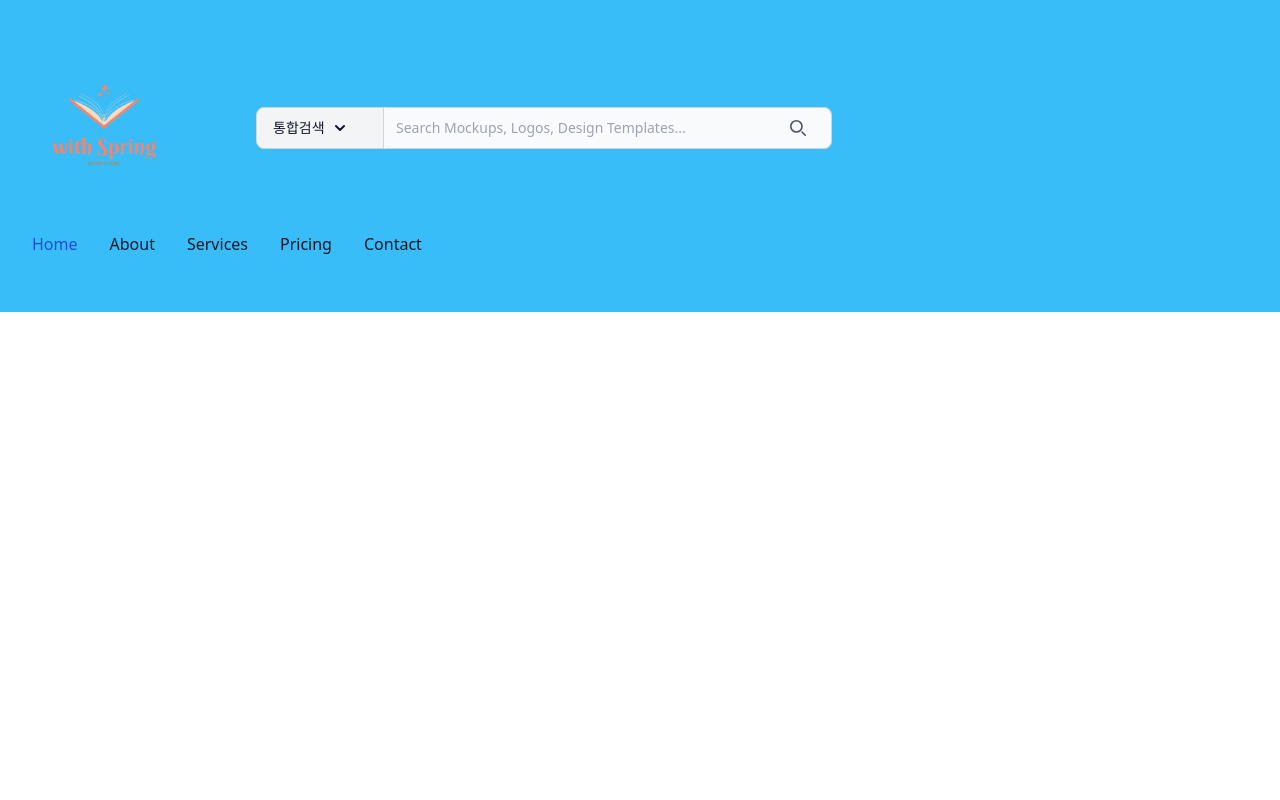
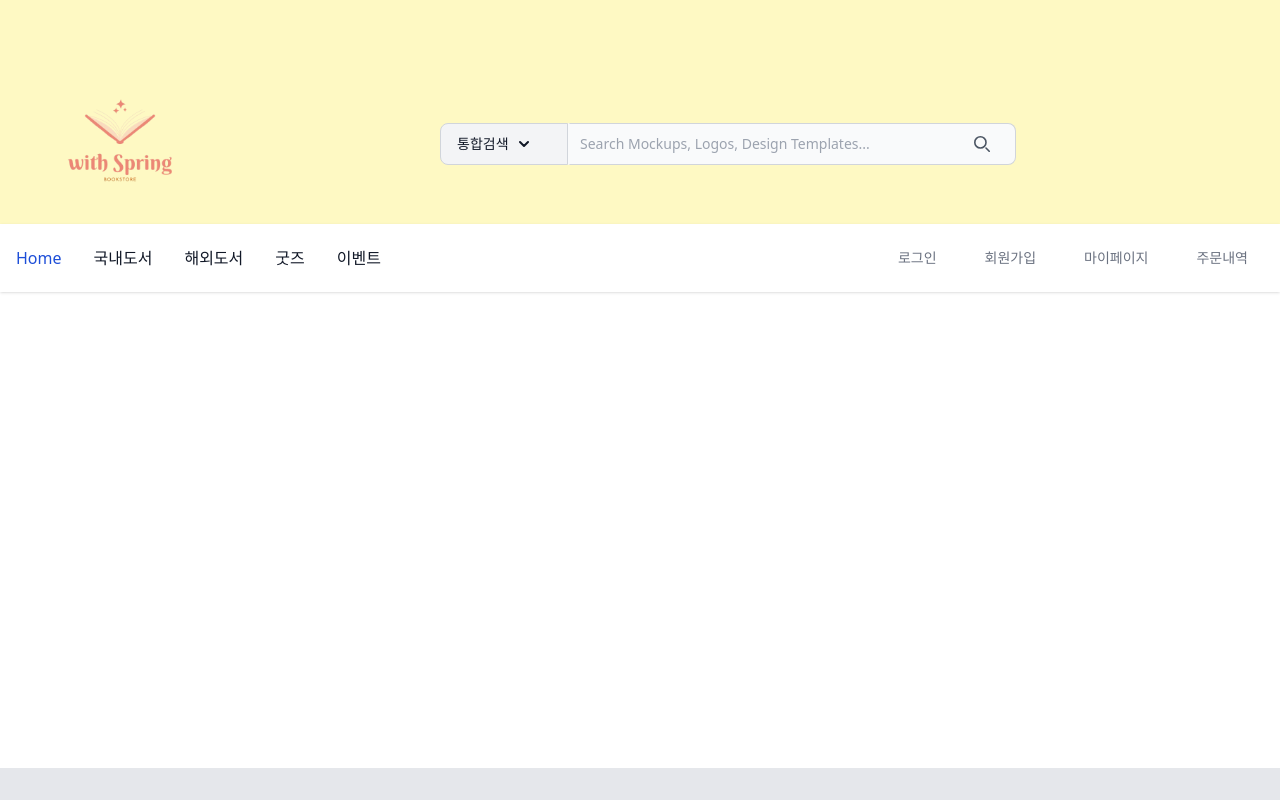
Before and after one commit to Bom-E/shop, a React (Create React App) app in the folder src/main/front/: page / in a window 1280 px wide. Built offline with nearby package versions, Linux system fonts and the light colour scheme.

Commit message:
240805 nav ing

```diff
--- a/src/main/front/src/App.js
+++ b/src/main/front/src/App.js
@@ -1,12 +1,77 @@
 import React from 'react';
+import { BrowserRouter as Router, Routes, Route, useNavigate, useLocation } from 'react-router-dom';
 import UserHeader from './components/user/UserHeader';
+import Navigation from './components/common/Navigation';
+import Home from './pages/Home';
+import Domestic from './pages/Domestic';
+import Foreign from './pages/Foreign';
+import Goods from './pages/Goods';
+import Events from './pages/Events';
 
-function App() {
+const navItems = [
+    {path : '/', label : 'Home', component : Home}
+    , {path : '/domestic', label : '국내도서', component : Domestic}
+    , {path : '/foreign' , label : '해외도서', component : Foreign}
+    , {path : '/goods', label : '굿즈', component : Goods}
+    , {path : '/events', label : '이벤트', component : Events}
+]
+
+function Header() {
+  const navigate= useNavigate();
+  const location = useLocation();
+
+  const isActive = (path) => location.pathname === path;
+  const navigateTo = (path) => navigate(path);
+
+
+  return(
+    <header className="bg-yellow-100">
+      <div className="container mx-auto px-4">
+        <div className="flex flex-col md:flex-row items-center justify-between py-4">
+          <UserHeader navHome={() => navigateTo('/')}/>
+
+        </div>
+      </div>
+
+    </header>
+
+  );
+
+}
+
+function AppContent() {
+  const navigate= useNavigate();
+  const location = useLocation();
+
+  const isActive = (path) => location.pathname === path;
+  const navigateTo = (path) => navigate(path);
+
   return (
-    <div className="App container-fluid">
-      <UserHeader/>
+    <div className="flex flex-col min-h-screen">
+      <Header/>
+      <Navigation navItems={navItems} isActive={isActive} navigateTo={navigateTo} className="bg-white shadow"/>
+      <main className="flex-grow container mx-auto px-4 py-8">
+        <Routes>
+        {navItems.map(({path, component : Component}) => (
+          <Route key={path} path={path} element={<Component/>}/>
+        ))}
+        </Routes>
+      </main>
+      <footer className="bg-gray-200 py-4">
+          <div className="container mx-auto px-4">
+
+          </div>
+      </footer>
     </div>
   );
 }
 
+function App(){
+  return(
+    <Router>
+      <AppContent />
+    </Router>
+  );
+}
+
 export default App;
--- /dev/null
+++ b/src/main/front/src/components/common/Navigation.js
@@ -0,0 +1,43 @@
+import React from "react";
+
+const Navigation = ({navItems, isActive, navigateTo, className = ''}) => {
+
+    return(
+        <nav className={`border-gray-200 dark:bg-gray-900 mt-auto ${className}`}>
+            <div className="max-w-screen-xl flex flex-wrap items-center justify-between mx-auto p-4">
+                <ul className="font-medium flex flex-row justify-start space-x-8 mt-0 border-0">
+                    {navItems.map(({path, label}) => (
+                        <li key={path}>
+                            <button
+                                onClick={() => navigateTo(path)}
+                                className={`block py-2 px-3 ${
+                                    isActive(path)
+                                        ? 'text-white rounded md:bg-transparent md:text-blue-700 md:p-0 dark:text-wrap md:dark:text-blue-500'
+                                        : 'text-gray-900 rounded hover:bg-gray-100 md:hover:bg-transparent md:border-0 md:hover:text-blue-700 md:p-0 dark:text-white md:dark:hover:text-blue-500 dark:hover:bg-gray-700 dark:hover:text-white md:dark:hover:bg-transparent'
+                                } appearance-none focus:outline-none`} aria-current={isActive(path) ? 'page' : undefined}>
+                                {label}
+                            </button>
+                        </li>
+                    ))}
+                </ul>
+                <div className="flex space-x-4">
+                    <button className="px-4 py-2 text-sm font-medium text-gray-500 hover:text-gray-700">
+                        로그인
+                    </button>
+                    <button className="px-4 py-2 text-sm font-medium text-gray-500 hover:text-gray-700">
+                        회원가입
+                    </button>
+                    <button className="px-4 py-2 text-sm font-medium text-gray-500 hover:text-gray-700">
+                        마이페이지
+                    </button>
+                    <button className="px-4 py-2 text-sm font-medium text-gray-500 hover:text-gray-700">
+                        주문내역
+                    </button>
+                </div>
+            </div>
+        </nav>
+
+    );
+}
+
+export default Navigation;
--- a/src/main/front/src/components/user/UserHeader.js
+++ b/src/main/front/src/components/user/UserHeader.js
@@ -2,8 +2,9 @@ import React, { useRef, useState } from 'react';
 import springLogo from '../../assets/with_Spring_removebg.png';
 import useClickOutside from '../../hooks/common/useClickOutside';
 
-const UserHeader = () => {
+const UserHeader = ({navHome}) => {
 
+    // 드롭 다운 훅
     const [isDropdownOpen, setIsDropdownOpen] = useState(false);
     const [selectedOption, setSelectedOption] = useState("통합검색");
     const dropdownRef = useRef(null);
@@ -23,18 +24,14 @@ const UserHeader = () => {
     };
 
 
-
     return(
-        <header className="w-full bg-sky-400 py-8 md:py-10">
-
+        <header className="w-full py-8 md:py-10 h-48">
             <div className="container mx-auto px-4">
-
-
                 <div className="flex justify-between items-center">
-                    <span className="flex-shrink-0">
-                        <img src={springLogo} alt="Spring 로고" className="h-16 w-16 md:h-24 md:w-24 lg:h-44 lg:w-44 object-contain"/>
+                    <span className="flex-shrink-0 cursor-pointer" onClick={navHome}>
+                        <img src={springLogo} alt="Spring 로고" className="h-16 w-16 md:h-24 md:w-24 lg:h-44 lg:w-44 object-contain" />
                     </span>
-                    <span className="flex-grow flex justify-start ml-4 md:ml-8 lg:ml-16">
+                    <span className="flex-grow flex justify-center">
                         <form className="w-full max-w-xl">
                             <div className="flex relative" ref={dropdownRef}>
                                 <button id="dropdown-button" onClick={toggleDropdown} className="flex-shrink-0 z-10 w-32 inline-flex items-center py-2.5 px-4 text-sm font-medium text-center text-gray-900 bg-gray-100 border border-gray-300 rounded-l-lg hover:bg-gray-200 focus:ring-4 focus:outline-none focus:ring-gray-100 dark:bg-gray-700 dark:hover:bg-gray-600 dark:focus:ring-gray-700 dark:text-white dark:border-gray-600" type="button">{selectedOption}
@@ -80,50 +77,8 @@ const UserHeader = () => {
                             </div>
                         </form>
                     </span>
-                    <span>
-                        {/* <button>와 디자인 감이 1도 안 잡힌다.</button> */}
-                    </span>
-
-
                 </div>
-
-                <div className="">
-                    <span className="">
-
-
-                        <nav class="border-gray-200 dark:bg-gray-900">
-                            <div class="max-w-screen-xl flex flex-wrap items-center justify-between mx-auto p-4">
-                                <div class="hidden w-full md:block md:w-auto" id="navbar-default">
-                                    <ul class="font-medium flex flex-col p-4 md:p-0 mt-4 border rounded-lg md:flex-row md:space-x-8 rtl:space-x-reverse md:mt-0 md:border-0  dark:bg-gray-800 md:dark:bg-gray-900 dark:border-gray-700">
-                                        <li>
-                                            <a href="#" class="block py-2 px-3 text-white bg-blue-700 rounded md:bg-transparent md:text-blue-700 md:p-0 dark:text-white md:dark:text-blue-500" aria-current="page">Home</a>
-                                        </li>
-                                        <li>
-                                            <a href="#" class="block py-2 px-3 text-gray-900 rounded hover:bg-gray-100 md:hover:bg-transparent md:border-0 md:hover:text-blue-700 md:p-0 dark:text-white md:dark:hover:text-blue-500 dark:hover:bg-gray-700 dark:hover:text-white md:dark:hover:bg-transparent">About</a>
-                                        </li>
-                                        <li>
-                                            <a href="#" class="block py-2 px-3 text-gray-900 rounded hover:bg-gray-100 md:hover:bg-transparent md:border-0 md:hover:text-blue-700 md:p-0 dark:text-white md:dark:hover:text-blue-500 dark:hover:bg-gray-700 dark:hover:text-white md:dark:hover:bg-transparent">Services</a>
-                                        </li>
-                                        <li>
-                                            <a href="#" class="block py-2 px-3 text-gray-900 rounded hover:bg-gray-100 md:hover:bg-transparent md:border-0 md:hover:text-blue-700 md:p-0 dark:text-white md:dark:hover:text-blue-500 dark:hover:bg-gray-700 dark:hover:text-white md:dark:hover:bg-transparent">Pricing</a>
-                                        </li>
-                                        <li>
-                                            <a href="#" class="block py-2 px-3 text-gray-900 rounded hover:bg-gray-100 md:hover:bg-transparent md:border-0 md:hover:text-blue-700 md:p-0 dark:text-white md:dark:hover:text-blue-500 dark:hover:bg-gray-700 dark:hover:text-white md:dark:hover:bg-transparent">Contact</a>
-                                        </li>
-                                    </ul>
-                                </div>
-                            </div>
-                        </nav>
-
-                    </span>
-                    <span className="">
-
-                    </span>
-                </div>
-
             </div>
-
-
         </header>
 
     )
--- /dev/null
+++ b/src/main/front/src/hooks/common/useNavigation.js
@@ -0,0 +1,13 @@
+import {useNavigate, useLocation} from 'react-router-dom';
+
+const useNavigation = (navItems) => {
+    const navigate = useNavigate();
+    const location = useLocation();
+
+    const isActive = (path) => location.pathname === path;
+    const navigateTo = (path) => navigate(path);
+
+    return {isActive, navigateTo, navItems};
+};
+
+export default useNavigation;
--- /dev/null
+++ b/src/main/front/src/pages/Domestic.js
@@ -0,0 +1,9 @@
+const Domestic = () => {
+    return(
+        <>
+
+        </>
+    )
+};
+
+export default Domestic;
--- /dev/null
+++ b/src/main/front/src/pages/Events.js
@@ -0,0 +1,9 @@
+const Events = () => {
+    return(
+        <>
+
+        </>
+    )
+};
+
+export default Events;
--- /dev/null
+++ b/src/main/front/src/pages/Foreign.js
@@ -0,0 +1,9 @@
+const Foreign = () => {
+    return(
+        <>
+
+        </>
+    )
+};
+
+export default Foreign;
--- /dev/null
+++ b/src/main/front/src/pages/Goods.js
@@ -0,0 +1,9 @@
+const Goods = () => {
+    return(
+        <>
+
+        </>
+    )
+};
+
+export default Goods;
--- /dev/null
+++ b/src/main/front/src/pages/Home.js
@@ -0,0 +1,9 @@
+const Home = () => {
+    return(
+        <>
+
+        </>
+    )
+};
+
+export default Home;
```
Also changed, not shown: src/main/front/package.json (+4 -3 lines), 1 other file (tests, documents, lock files or other folders).
